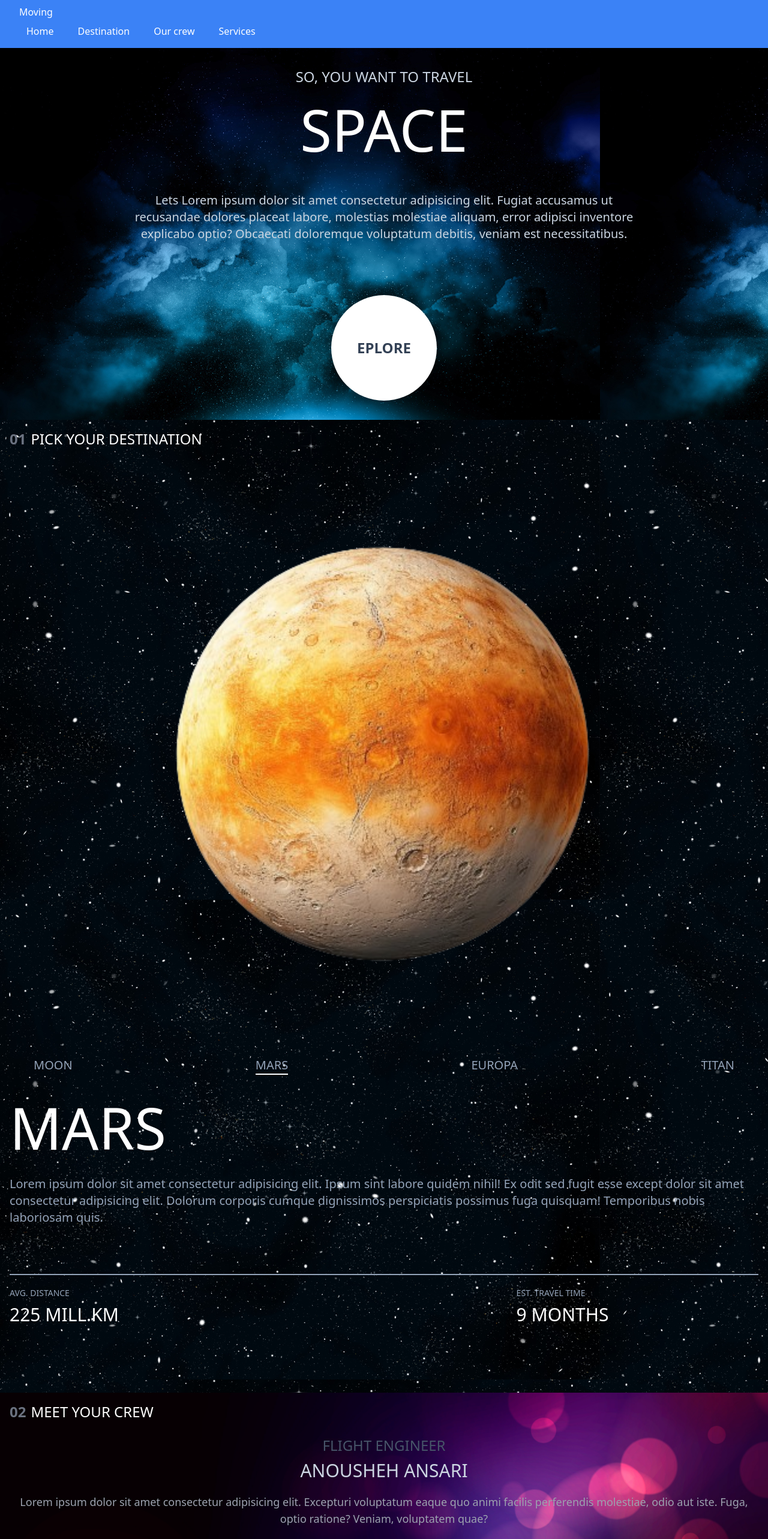
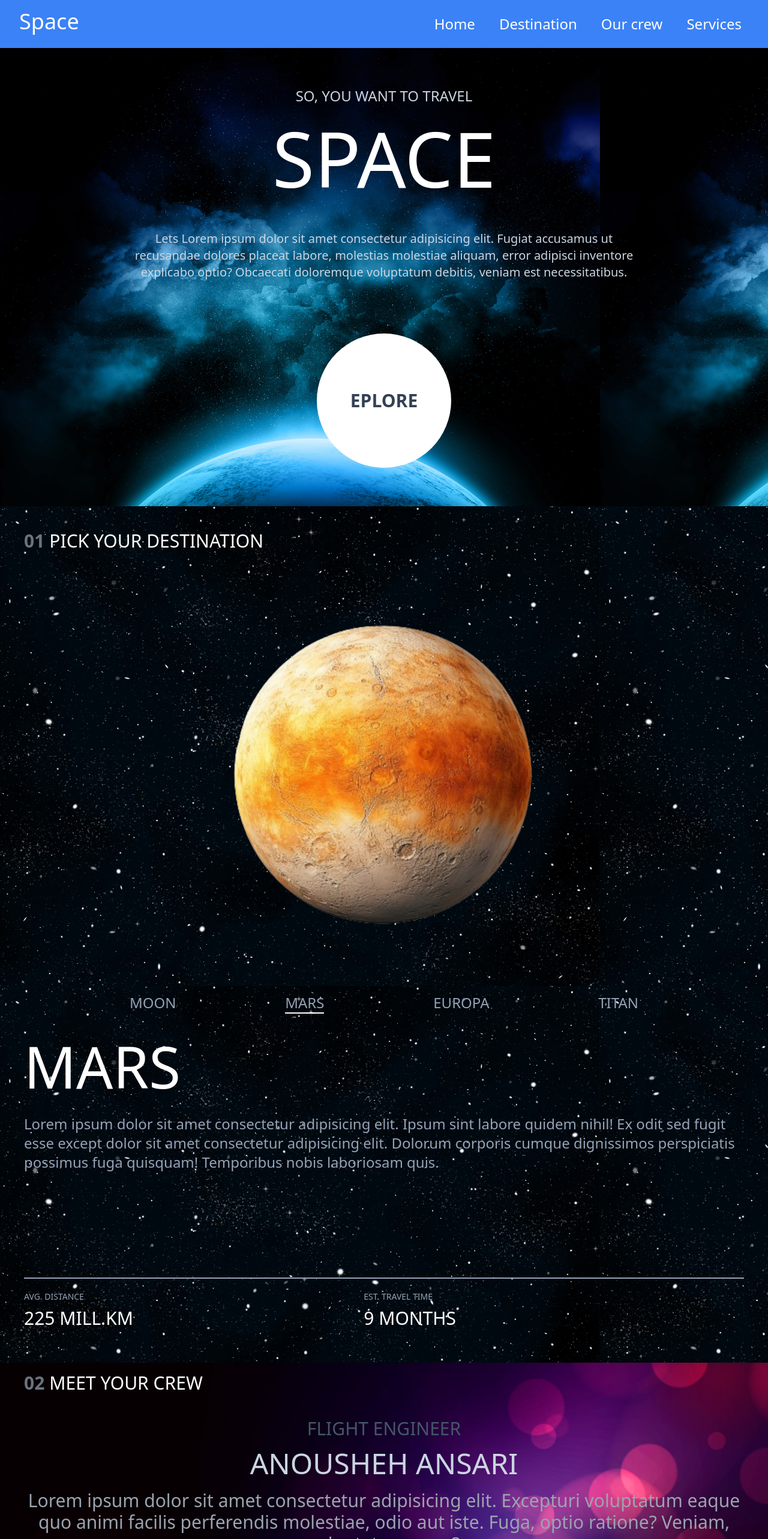
Before and after one commit to mktmakanta/move-landing-page, a React (Vite) app in the folder my-project/: page / in a window 1280 px wide. Shown: the top 2566 px of the page at 60% size. Built offline with nearby package versions, Linux system fonts and the light colour scheme.

Commit message:
done with the tablet screen version, moving unto the large/desktop screen version

```diff
--- a/my-project/src/Content.jsx
+++ b/my-project/src/Content.jsx
@@ -2,34 +2,34 @@ function Content() {
 return (
   <>
     <div
-    className=" text-center space-y-6 p-8 font-semiboldbold text-lg  text-slate-300 bg-[url('/src/images/background1.jpg')]">
+    className=" text-center space-y-6 p-8 md:p-16 md:px-52 font-semiboldbold text-lg  text-slate-300 bg-[url('/src/images/background1.jpg')]">
         <h3 className="text-2xl ">SO, YOU WANT TO TRAVEL</h3>
-        <h1 className="text-8xl text-white pb-8">SPACE</h1>
+        <h1 className="text-8xl md:text-9xl text-white pb-8">SPACE</h1>
         <p className="pb-16 text-balance text-xl">Lets Lorem ipsum dolor sit amet consectetur adipisicing elit. Fugiat accusamus ut recusandae dolores placeat labore, molestias molestiae aliquam, error adipisci inventore explicabo optio? Obcaecati doloremque voluptatum debitis, veniam est necessitatibus.</p>
-        <div className="w-44 h-44  bg-white flex justify-center items-center rounded-full mx-auto mb-32 font-semibold text-2xl text-slate-700 ">EPLORE</div>
+        <div className="w-44 h-44 md:w-56 md:h-56  bg-white flex justify-center items-center rounded-full mx-auto mb-32 font-semibold text-2xl md:text-3xl text-slate-700 ">EPLORE</div>
     </div>
     <div
-    className="px-4  text-white  w-full bg-[url('/src/images/background2.jpg')]"
+    className="px-4 md:px-10 text-white  w-full bg-[url('/src/images/background2.jpg')]"
     >
         <div>
-          <h3 className="text-2xl py-4"><span className="text-gray-500 mr-2 font-bold">01</span>PICK YOUR DESTINATION</h3>
-          <img src="src/images/image1.png"  alt="mass image" className="h-4/5 w-4/5 mx-auto" />
+          <h3 className="text-2xl py-4 md:text-3xl md:pt-10"><span className="text-gray-500 mr-2 font-bold">01</span>PICK YOUR DESTINATION</h3>
+          <img src="src/images/image1.png"  alt="mass image" className="h-3/5 w-3/5 mx-auto" />
         </div>
         <div>
-          <ul className="flex justify-between  mx-10 mb-10  text-slate-400 text-xl">
+          <ul className="flex justify-between  mx-10 md:mx-44 mb-10  text-slate-400 text-xl md:text-2xl">
             <li>MOON</li>
             <li className="border-b-2 border-white ">MARS</li>
             <li>EUROPA</li>
             <li>TITAN</li>
           </ul>
-          <h1 className="text-8xl text-white pb-8">MARS</h1>
-          <p className=" text-slate-400 text-xl text-wrap border-b-2 border-slate-400 pb-20">Lorem ipsum dolor sit amet consectetur adipisicing elit. Ipsum sint labore quidem nihil! Ex odit sed fugit esse except dolor sit amet consectetur adipisicing elit. Dolorum corporis cumque dignissimos perspiciatis possimus fuga quisquam! Temporibus nobis laboriosam quis.</p>
-          <div className="flex justify-between w-4/5 mt-5">
+          <h1 className="text-8xl  text-white pb-8">MARS</h1>
+          <p className=" text-slate-400 text-xl md:text-2xl text-wrap border-b-2 border-slate-400 pb-20 md:pb-44">Lorem ipsum dolor sit amet consectetur adipisicing elit. Ipsum sint labore quidem nihil! Ex odit sed fugit esse except dolor sit amet consectetur adipisicing elit. Dolorum corporis cumque dignissimos perspiciatis possimus fuga quisquam! Temporibus nobis laboriosam quis.</p>
+          <div className="flex justify-between w-3/5 mt-5">
             <div>
               <h3 className="text-slate-400 text-sm">AVG. DISTANCE</h3>
               <h2 className="text-3xl mt-2 mb-4">225 MILL.KM</h2>
             </div>
-            <div className="pb-24">
+            <div className="pb-24 md:pb-10">
               <h3 className="text-slate-400 text-sm">EST. TRAVEL TIME</h3>
               <h2 className="text-3xl mt-2 mb-4">9 MONTHS</h2>
             </div>
@@ -38,15 +38,15 @@ return (
 
         </div>
     </div>
-    <div className="  px-4 bg-[url('/src/images/background3.jpg')]  bg-cover bg-center text-white text-center space-y-10">
-        <div>
-          <h3 className="text-2xl py-4 text-left"><span className="text-gray-500 mr-2 font-bold">02</span>MEET YOUR CREW</h3>
-          <div>
-            <h3 className="text-slate-600 text-2xl my-2">FLIGHT ENGINEER</h3>
-            <h2 className="text-3xl text-slate-300 mb-5">ANOUSHEH ANSARI</h2>
-            <p className="text-gray-400 text-lg">Lorem ipsum dolor sit amet consectetur adipisicing elit. Excepturi voluptatum eaque quo animi facilis perferendis molestiae, odio aut iste. Fuga, optio ratione? Veniam, voluptatem quae?</p>
+    <div className="  px-4 bg-[url('/src/images/background3.jpg')]  bg-cover bg-center text-white text-center space-y-10 md:space-y-16 md:px-10">
+        <div className="">
+          <h3 className="text-2xl py-4 text-left md:text-3xl"><span className="text-gray-500 mr-2 font-bold">02</span>MEET YOUR CREW</h3>
+          <div className="md:mt-6 ">
+            <h3 className="text-slate-600 text-2xl my-2 md:my-4 md:text-3xl">FLIGHT ENGINEER</h3>
+            <h2 className="text-3xl text-slate-300 mb-5 md:text-5xl">ANOUSHEH ANSARI</h2>
+            <p className="text-gray-400 text-lg md:text-3xl">Lorem ipsum dolor sit amet consectetur adipisicing elit. Excepturi voluptatum eaque quo animi facilis perferendis molestiae, odio aut iste. Fuga, optio ratione? Veniam, voluptatem quae?</p>
           </div>
-          <div className="flex justify-center my-5">
+          <div className="flex justify-center my-5 ">
             <div className="h-3 w-3 bg-slate-600 rounded-full mx-1"></div>
             <div className="h-3 w-3 bg-slate-600 rounded-full mx-1"></div>
             <div className="h-3 w-3 bg-slate-600 rounded-full mx-1"></div>
@@ -60,23 +60,23 @@ return (
 
     </div>
     <div className="bg-[url('/src/images/background4.jpg')]  bg-cover bg-center text-white ">
-        <h3 className="  text-2xl py-4 text-left"><span className="text-gray-500 mr-2 font-bold">03</span>SPACE LAUNCH 101</h3>
+        <h3 className="  text-2xl py-4 text-left md:text-3xl"><span className="text-gray-500 mr-2 font-bold">03</span>SPACE LAUNCH 101</h3>
       <div>
-        <img src="src/images/image3.jpg" alt=""  className="h-3/6 w-full"/>
+        <img src="src/images/image3.jpg" alt=""  className="h-3/6 md:h-2/5 w-full"/>
       </div>
-      <div>
-        <div>
+      <div className="md:px-10">
+
           <ul className="flex justify-center ">
             <li className="h-16 w-16 mb-3 mx-3 mt-7 text-2xl rounded-full bg-white text-black flex justify-center items-center border border-pink-700 ">1</li>
             <li className="h-16 w-16 mb-3 mx-3 mt-7 text-xl rounded-full text-white flex justify-center items-center border border-pink-700">2</li>
             <li className="h-16 w-16 mb-3 mx-3 mt-7 text-xl rounded-full  text-white flex justify-center items-center border border-pink-700">3</li>
           </ul>
-          <div className="p-4">
-            <h5 className="text-slate-400">THE TECHNOLOGY</h5>
-            <h2 className="text-4xl">LAUNCH VEHICLE</h2>
+          <div className="p-4 md:text-3xl">
+            <h5 className="text-slate-400 md:mt-10">THE TECHNOLOGY</h5>
+            <h2 className="text-4xl md:my-3 md:text-6xl">LAUNCH VEHICLE</h2>
             <p className="text-slate-400 pb-16">Lorem ipsum dolor sit amet consectetur adipisicing elit. Exercitationem accusamus aliquam itaque excepturi quaerat qui expedita nemo, cum ipsam, aut dolore sapiente. Deserunt ea iure vero culpa esse non blanditiis cum! Quae nam perspiciatis doloremque quas.</p>
           </div>
-        </div>
+
       </div>
     </div>
   </>
--- a/my-project/src/Nav.jsx
+++ b/my-project/src/Nav.jsx
@@ -6,9 +6,9 @@ const Navbar = () => {
   return (
     <nav className=" bg-blue-500 text-white">
       <div className="max-w-7xl mx-auto px-4 sm:px-6 lg:px-8">
-        <div className="flex items-center justify-between h-20">
+        <div className="flex items-center justify-between  h-20">
           <div className="flex justify-between w-full md:hidden">
-            <h2 className='text-2xl font-bold'>Moving</h2>
+            <h2 className='text-2xl font-bold'>Space</h2>
             <button
               onClick={() => setIsOpen(!isOpen)}
               className="inline-flex items-center justify-center p-2 rounded-md  hover:text-white hover:bg-blue-500 focus:outline-none focus:ring-2 focus:ring-offset-2 focus:ring-offset focus:ring-white"
@@ -17,20 +17,20 @@ const Navbar = () => {
             >
               <span className="sr-only">Open main menu</span>
               {!isOpen ? (
-                <svg xmlns="http://www.w3.org/2000/svg" className="h-6 w-6 text-white " fill="none" viewBox="0 0 24 24" stroke="currentColor">
-                  <path strokeLinecap="round" strokeLinejoin="round" strokeWidth={2} d="M4 6h16M4 12h16M4 18h16" />
+                <svg xmlns="http://www.w3.org/2000/svg" className="h-8 w-8 text-white " fill="none" viewBox="0 0 24 24" stroke="currentColor">
+                  <path strokeLinecap="round" strokeLinejoin="round" strokeWidth={3} d="M4 6h16M4 12h16M4 18h16" />
                 </svg>
               ) : (
                 <svg xmlns="http://www.w3.org/2000/svg" className="h-6 w-6" fill="none" viewBox="0 0 24 24" stroke="currentColor">
-                  <path strokeLinecap="round" strokeLinejoin="round" strokeWidth={2} d="M6 18L18 6M6 6l12 12" />
+                  <path strokeLinecap="round" strokeLinejoin="round" strokeWidth={3} d="M6 18L18 6M6 6l12 12" />
                 </svg>
               )}
             </button>
           </div>
-          <div className="hidden md:block">
-            <h2>Moving</h2>
-            <div className="flex space-x-4">
-              <a href="#" className="px-3 py-2 text-white">Home</a>
+          <div className="hidden md:flex justify-between md:w-full md:text-2xl">
+            <h2 className='text-4xl'>Space</h2>
+            <div className="flex space-x-4 ">
+              <a href="#" className="px-3 py-2 text-white  ">Home</a>
               <a href="#" className="px-3 py-2 text-white">Destination</a>
               <a href="#" className="px-3 py-2 text-white">Our crew</a>
               <a href="#" className="px-3 py-2 text-white">Services</a>
```
